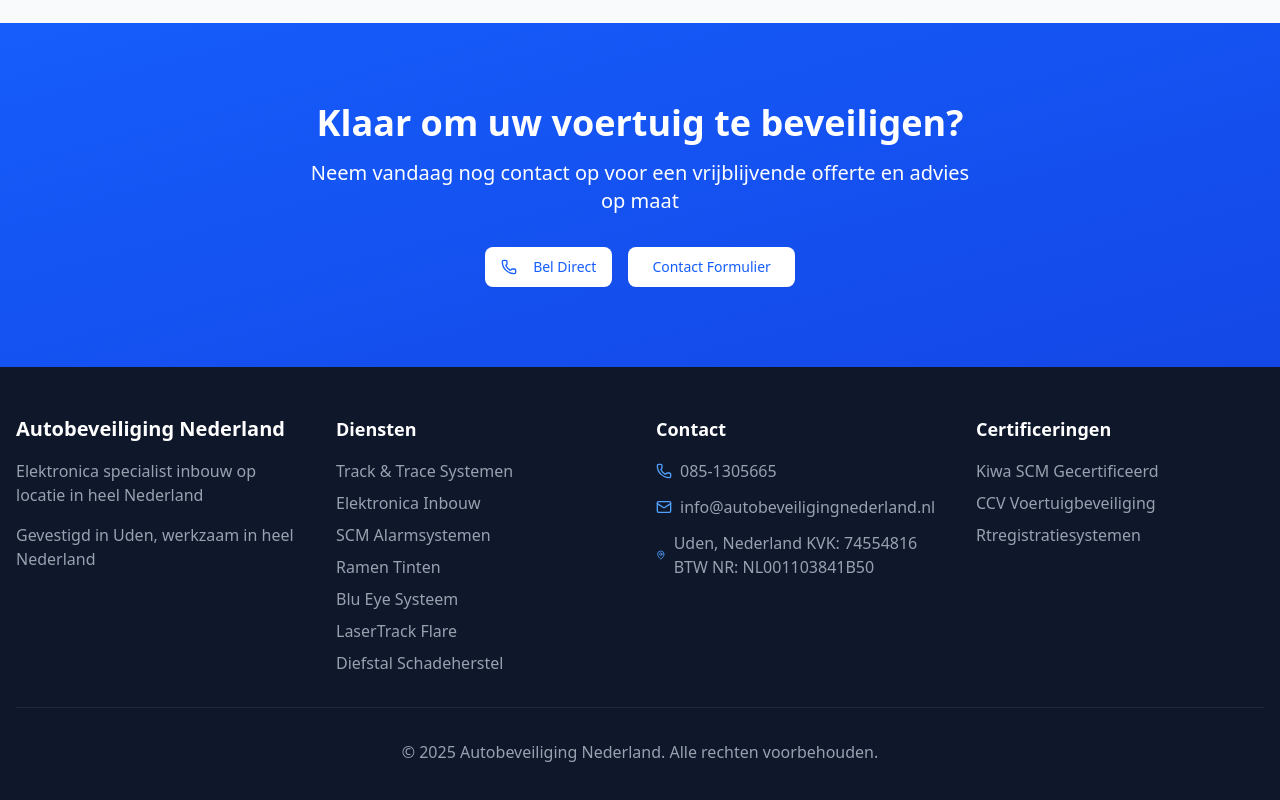
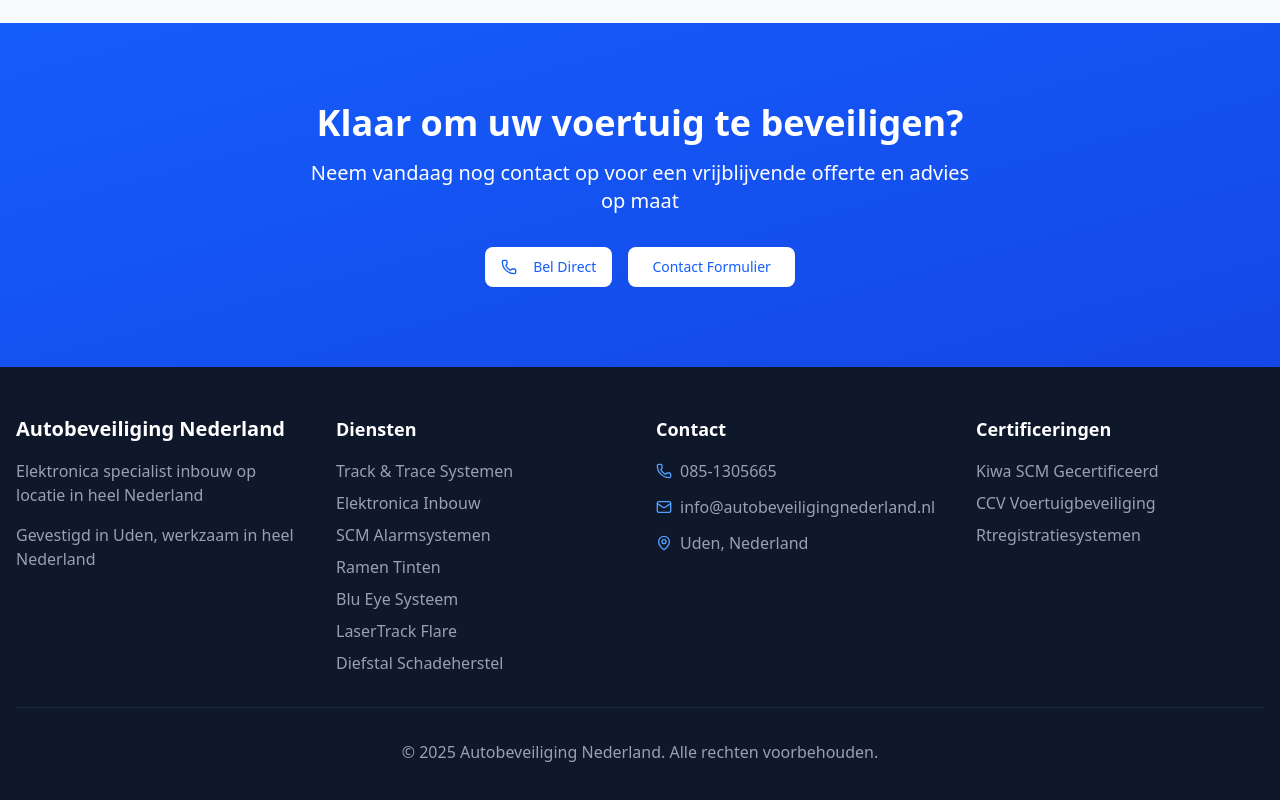
Before and after one commit to autobeveiligingnederland/autobeveiliging-nederland-website, a React (Vite) app: page / in a window 1280 px wide. Shown: the part 3794-4594 px from the top of the page. Built offline with nearby package versions, Linux system fonts and the light colour scheme.

Commit message:
Update Footer.jsx

```diff
--- a/src/components/layout/Footer.jsx
+++ b/src/components/layout/Footer.jsx
@@ -77,9 +77,7 @@ export default function Footer() {
               </li>
               <li className="flex items-center space-x-2">
                 <MapPin className="h-4 w-4 text-blue-400" />
-                <span className="text-gray-400">Uden, Nederland
-                KVK: 74554816
-                BTW NR: NL001103841B50</span>
+                <span className="text-gray-400">Uden, Nederland</span>
               </li>
             </ul>
           </div>
```
